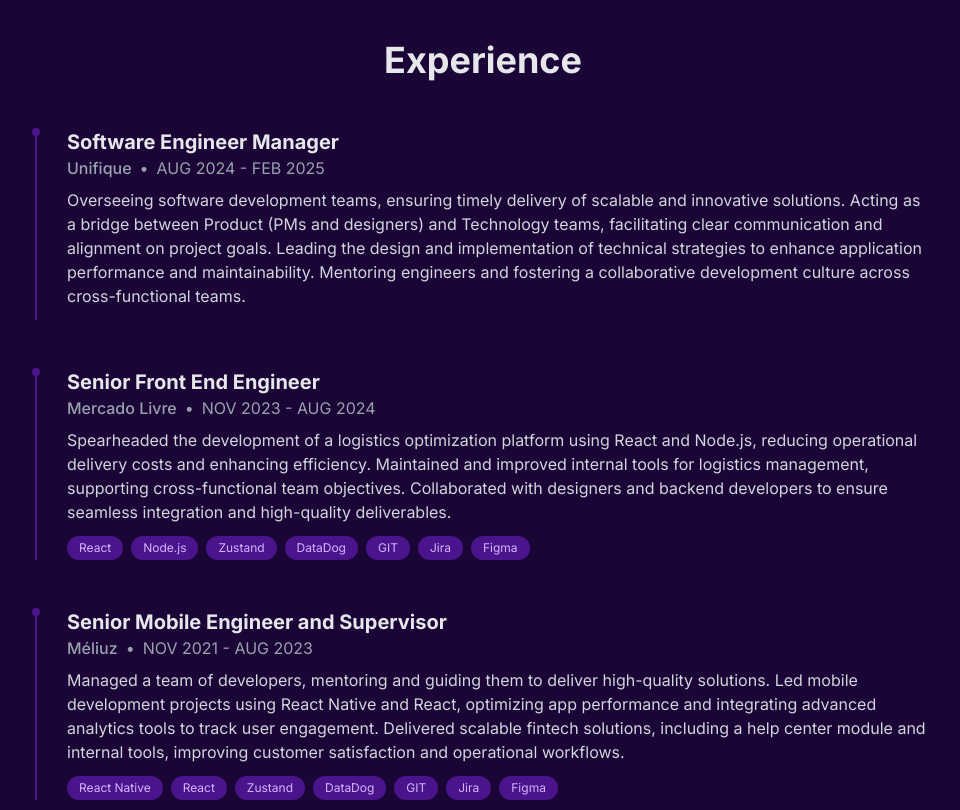
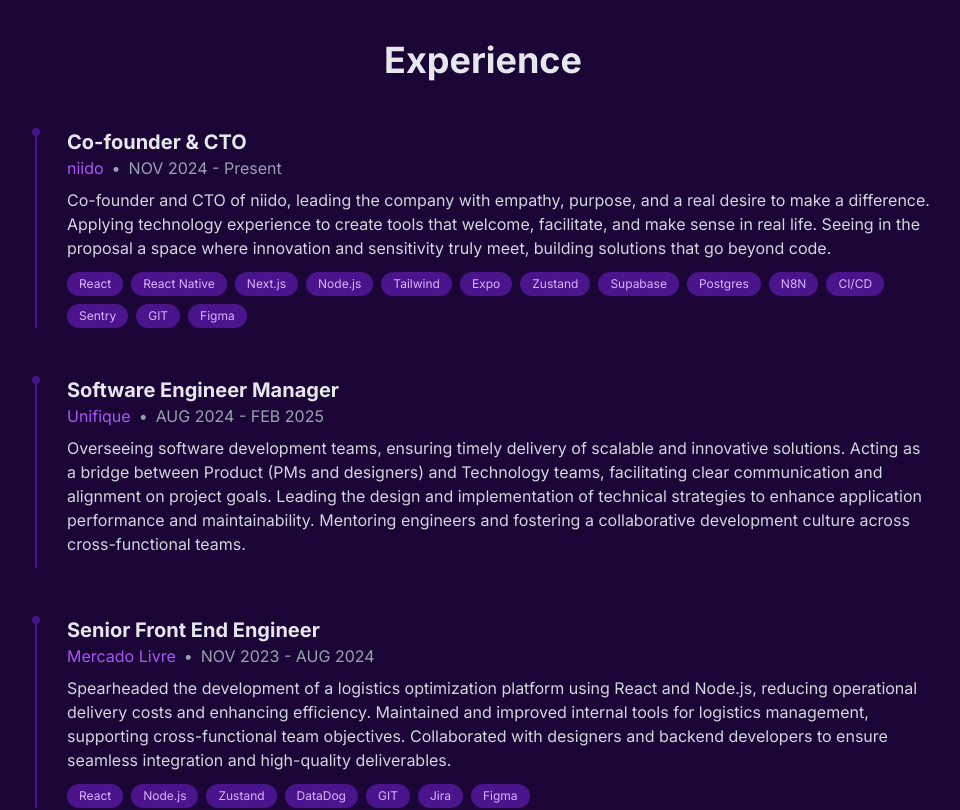
Before and after one commit to laryts/portfolio, a Next.js app: page /en in a window 1280 px wide. Shown: the part 3240-4050 px from the top of the page, without its empty margins (157-1117 px from the left). Built offline with nearby package versions, Linux system fonts and the light colour scheme.

Commit message:
feat(experience): add url to experience item and add niido to experience

```diff
--- a/components/experience-item.tsx
+++ b/components/experience-item.tsx
@@ -1,19 +1,23 @@
 interface ExperienceItemProps {
   role: string
+  url: string
   company: string
   period: string
   description: string
   technologies: string[]
 }
 
-export function ExperienceItem({ role, company, period, description, technologies }: ExperienceItemProps) {
+export function ExperienceItem({ role, company, url, period, description, technologies }: ExperienceItemProps) {
   return (
     <div className="relative pl-8 before:absolute before:left-0 before:top-0 before:bottom-0 before:w-0.5 before:bg-deep-purple-900">
       <div className="absolute left-0 top-0 w-2 h-2 rounded-full bg-deep-purple-900 -translate-x-[3px]"></div>
       <div className="mb-1">
         <h3 className="text-xl font-bold">{role}</h3>
         <div className="flex flex-col sm:flex-row sm:items-center text-gray-600 dark:text-gray-400 mb-2">
-          <span className="font-medium">{company}</span>
+          {/* <span className="font-medium">{company}</span> */}
+          <a href={url} target="_blank" rel="noopener noreferrer" className="text-deep-purple-600 dark:text-deep-purple-400 hover:underline">
+            {company}
+          </a>
           <span className="hidden sm:inline mx-2">•</span>
           <span>{period}</span>
         </div>
--- a/components/sections/experiences.tsx
+++ b/components/sections/experiences.tsx
@@ -43,6 +43,7 @@ export function ExperiencesSection({ dictionary }: ExperiencesSectionProps) {
                     <ExperienceItem
                       role={experience.role}
                       company={experience.company}
+                      url={experience.url}
                       period={experience.period}
                       description={experience.description}
                       technologies={experience.technologies}
--- a/dictionaries/en.ts
+++ b/dictionaries/en.ts
@@ -54,6 +54,15 @@ export const dictionary = {
     viewAll: "View all",
     viewLess: "View less",
     roles: [
+      {
+        role: "Co-founder & CTO",
+        company: "niido",
+        url: "https://niido.app/",
+        period: "NOV 2024 - Present",
+        description:
+          "Co-founder and CTO of niido, leading the company with empathy, purpose, and a real desire to make a difference. Applying technology experience to create tools that welcome, facilitate, and make sense in real life. Seeing in the proposal a space where innovation and sensitivity truly meet, building solutions that go beyond code.",
+        technologies: ["React", "React Native", "Next.js", "Node.js", "Tailwind", "Expo", "Zustand", "Supabase", "Postgres", "N8N", "CI/CD", "Sentry", "GIT", "Figma"],
+      },
       {
         role: "Software Engineer Manager",
         company: "Unifique",
--- a/dictionaries/pt.ts
+++ b/dictionaries/pt.ts
@@ -55,6 +55,15 @@ export const dictionary = {
     viewAll: "Ver mais",
     viewLess: "Ver menos",
     roles: [
+      {
+        role: "CTO & Co-fundadora",
+        company: "niido",
+        url: "https://niido.app/",
+        period: "NOV 2024 - Atual",
+        description:
+          "Co-fundadora e CTO do niido, liderando a empresa com empatia, propósito e vontade real de fazer a diferença. Aplicando experiência em tecnologia para criar ferramentas que acolhem, facilitam e fazem sentido na vida real. Enxergando na proposta um espaço onde inovação e sensibilidade realmente se encontram, construindo soluções que vão além do código.",
+        technologies: ["React", "React Native", "Next.js", "Node.js", "Tailwind", "Expo", "Zustand", "Supabase", "Postgres", "N8N", "CI/CD", "Sentry", "GIT", "Figma"],
+      },
       {
         role: "Gerente de Engenharia de Software",
         company: "Unifique",
```
